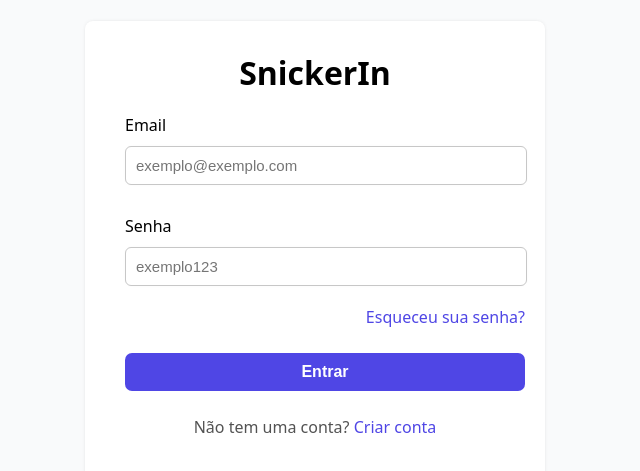
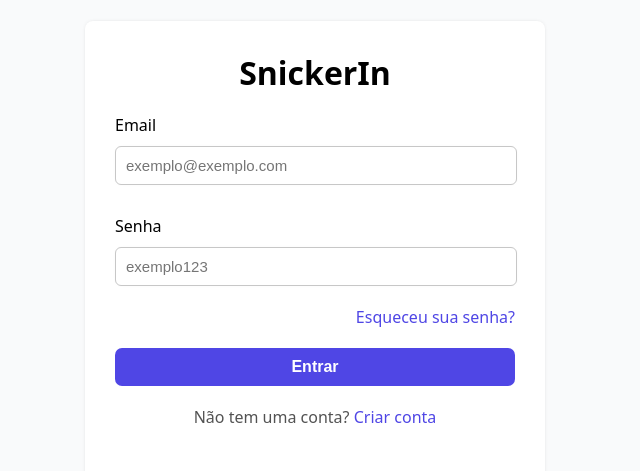
Before and after one commit to Luizhnrs/snicker.in, a React (Create React App) app in the folder frontend/: page /auth/login in a window 1280 px wide. Shown: the part 149-620 px from the top of the page, without its empty margins (325-965 px from the left). Built offline with nearby package versions, Linux system fonts and the light colour scheme.

Commit message:
Feat: Align login form

```diff
--- a/frontend/src/components/LoginForm.tsx
+++ b/frontend/src/components/LoginForm.tsx
@@ -9,7 +9,7 @@ type LoginFormProps = {
 
 export default function LoginForm({ email, setEmail, password, setPassword }: LoginFormProps) {
   return (
-    <form>
+    <form className="login-form">
       <div className="input-div">
         <label htmlFor="email">Email</label>
         <input
--- a/frontend/src/styles/index.css
+++ b/frontend/src/styles/index.css
@@ -20,7 +20,6 @@ a {
 button {
   border-radius: 7px;
   padding: 10px;
-  margin: 15px 10px;
   color: white;
   font-size: 16px;
   background-color: rgb(79 70 229);
--- a/frontend/src/styles/login.css
+++ b/frontend/src/styles/login.css
@@ -29,7 +29,7 @@
   display: flex;
   flex-direction: column;
   align-items: start;
-  padding: 10px;
+  padding: 10px 0;
 }
 
 .input-div > label {
@@ -38,20 +38,20 @@
 }
 
 .input-div > input {
-  width: 100%;
-}
-
-.input-div > input:focus {
-  width: 100%;
+  width: 380px;
 }
 
 .password-forgot {
   text-align: end;
   margin: 10px 0;
-  margin-right: -10px;
 }
 
 .password-forgot > a {
   color: rgb(79 70 229);
   font-weight: 500;
 }
+
+.login-form > button {
+  margin: 10px 0;
+  width: 100%;
+}
```
